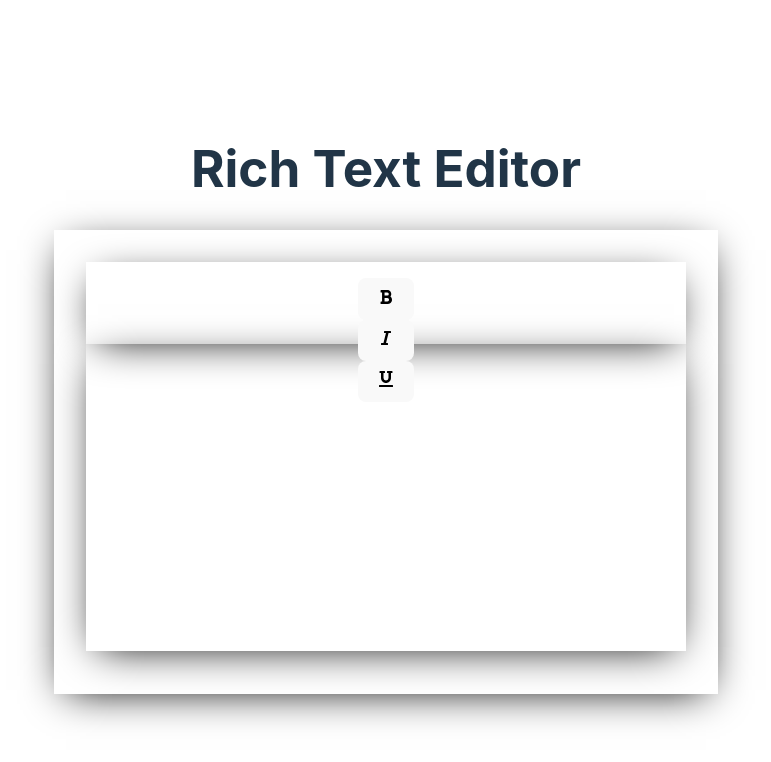
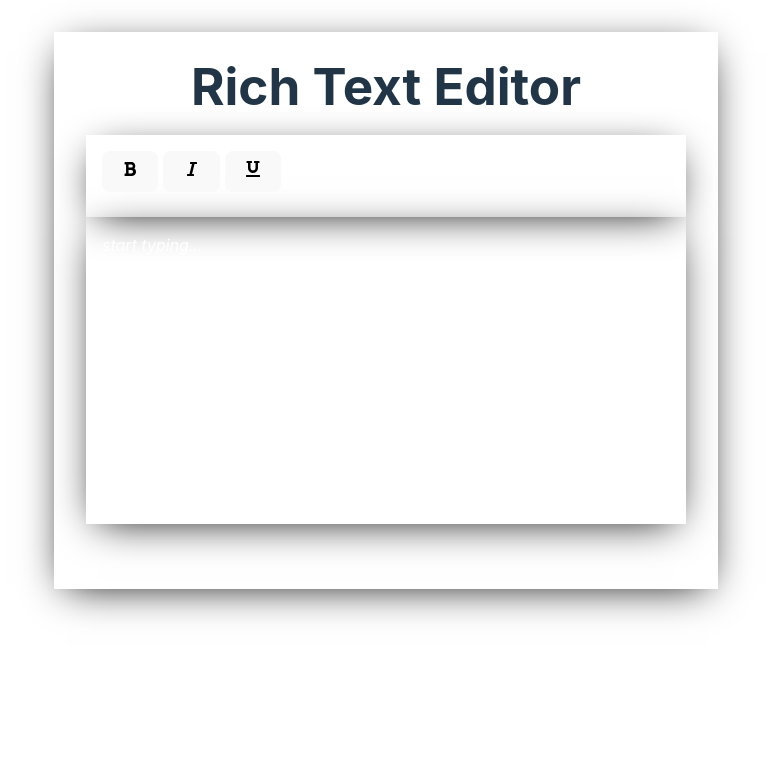
Before and after one commit to cmoss767/stringToHtml, a React (Vite) app: page / in a window 1280 px wide. Shown: the top 762 px of the page, without its empty margins (254-1025 px from the left). Built offline with nearby package versions, Linux system fonts and the light colour scheme.

Commit message:
placeholder text in content editable

```diff
--- a/src/App.css
+++ b/src/App.css
@@ -2,5 +2,4 @@
   max-width: 1280px;
   margin: 0 auto;
   padding: 2rem;
-  text-align: center;
 }
--- a/src/App.tsx
+++ b/src/App.tsx
@@ -5,8 +5,10 @@ import ActionBar from "./components/ActionBar"
 function App() {
   return (
     <div className="App">
-      <h1>Rich Text Editor</h1>
       <div className="card">
+        <div className="centerText">
+          <h1>Rich Text Editor</h1>
+        </div>
         <ActionBar />
         <div className="textContainer" contentEditable="true"></div>
       </div>
--- a/src/index.css
+++ b/src/index.css
@@ -26,14 +26,13 @@ a:hover {
 body {
   margin: 0;
   display: flex;
-  place-items: center;
   min-width: 320px;
   min-height: 100vh;
 }
 
 h1 {
   font-size: 3.2em;
-  line-height: 1.1;
+  margin: 0px 0px 10px 0px;
 }
 
 button {
@@ -50,10 +49,6 @@ button {
 button:hover {
   border-color: #646cff;
 }
-button:focus,
-button:focus-visible {
-  outline: 4px auto -webkit-focus-ring-color;
-}
 
 @media (prefers-color-scheme: light) {
   :root {
@@ -68,10 +63,10 @@ button:focus-visible {
   }
 }
 .card {
-  padding: 2em;
+  padding: 1em 2em;
   box-shadow: 0 8px 40px -12px black;
   width: 600px;
-  height: 400px;
+  height: 525px;
 }
 .actionContainer {
   padding: 1em;
@@ -84,3 +79,21 @@ button:focus-visible {
   height: 275px;
   box-shadow: 0 8px 40px -12px black;
 }
+[contenteditable]:focus {
+  outline: 0px solid transparent;
+}
+[contenteditable="true"]:empty:not(:focus):before {
+  content: "start typing...";
+  color: white;
+  font-style: italic;
+}
+.buttonContainer {
+  place-items: left;
+  display: flex;
+}
+.centerText {
+  text-align: center;
+}
+.divider {
+  width: 5px;
+}
```
